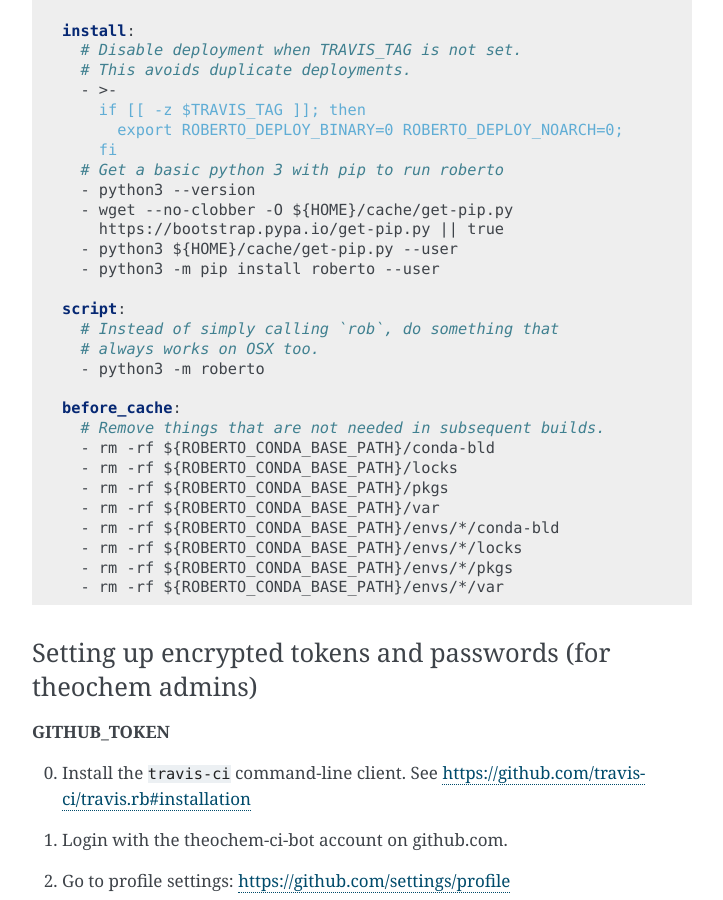
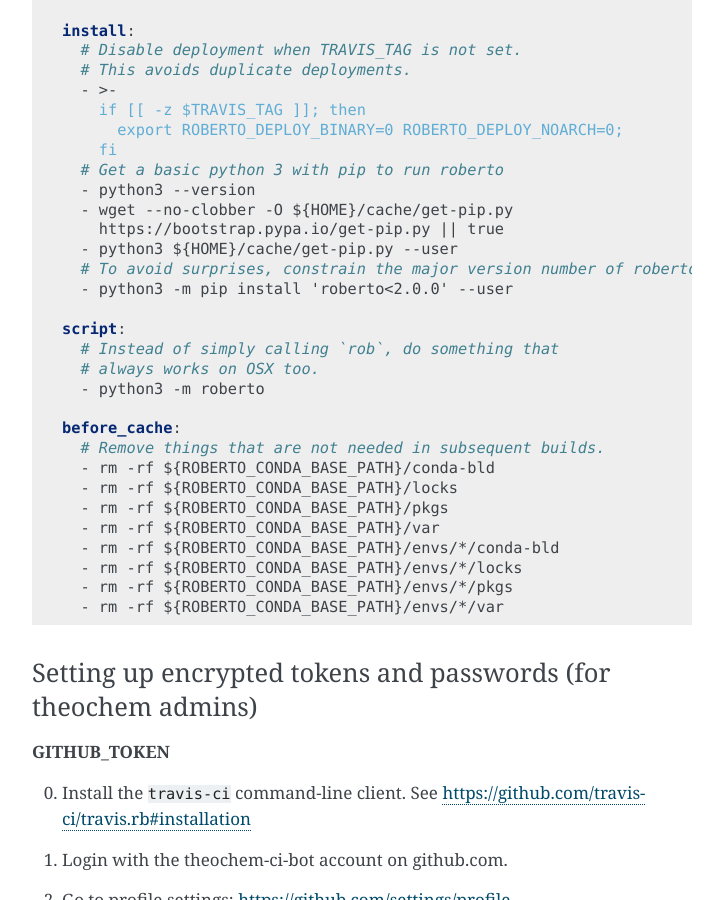
Before and after one commit to theochem/roberto, a Sphinx documentation site: the page built from doc/setupci.rst, in a window 1280 px wide and 900 px high, scrolled down 2438 px. Shown: the whole window, without its empty margins (388-1111 px from the left). Built offline with Sphinx 7.4.7, drawn with Linux system fonts in a browser that asks for light colours; the version number could not be read and is left out.

Commit message:
Improve example travis file

```diff
--- a/doc/setupci.rst
+++ b/doc/setupci.rst
@@ -139,7 +139,8 @@ Minimal example of a ``.travis.yaml`` file that uses Roberto
       - wget --no-clobber -O ${HOME}/cache/get-pip.py
         https://bootstrap.pypa.io/get-pip.py || true
       - python3 ${HOME}/cache/get-pip.py --user
-      - python3 -m pip install roberto --user
+      # To avoid surprises, constrain the major version number of roberto.
+      - python3 -m pip install 'roberto<2.0.0' --user
 
     script:
       # Instead of simply calling `rob`, do something that
```
